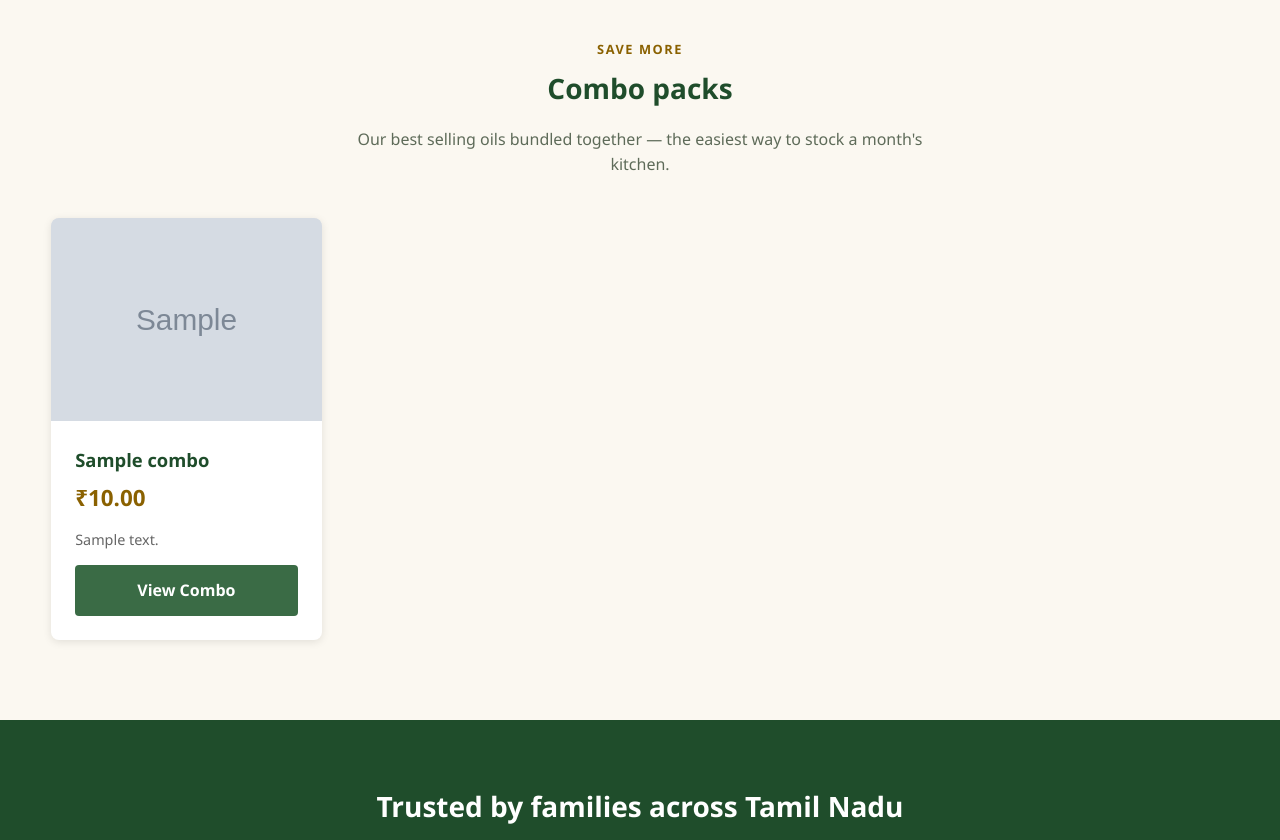
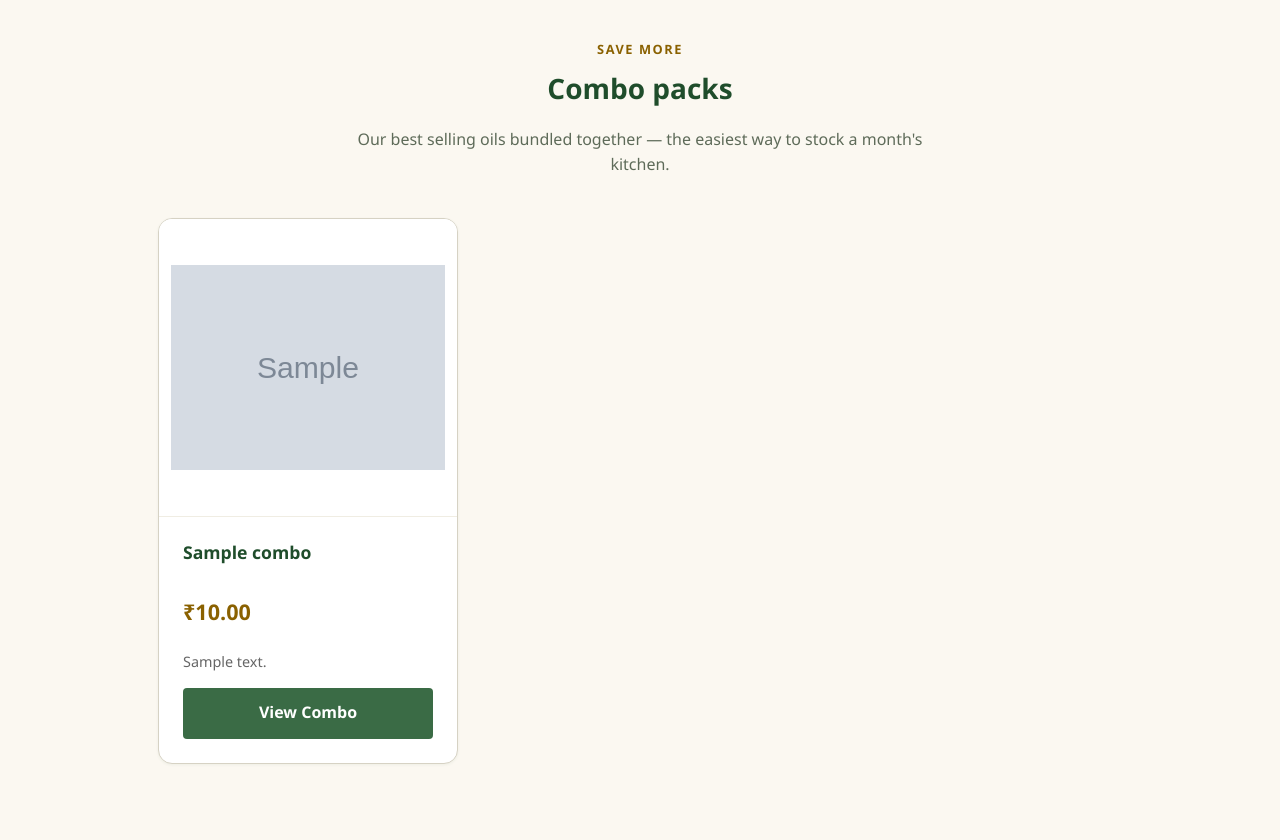
Before and after one commit to SuriyaVenkatesan01/Avee_Foods, a Django app: page / in a window 1280 px wide. Shown: the part 4120-4960 px from the top of the page. Run offline with Django 5.2, Linux system fonts and the light colour scheme; tables that the repository leaves empty hold one stand-in row (values such as "Sample post"); grey boxes marked "Sample" are stand-in pictures; data that the repository does not hold is empty.

Commit message:
Real category icons, and fix the product card layout
Icons: the lookup only tried cat-<slug>.png, so the icons already shipped
(oil, honey, ghee, spices) never matched and every pill fell back to a
diamond. It now also tries <slug>.png and a keyword match, so "Chili
Poweder" finds spices.png despite the spelling. The All pill uses all.png.

Card: a row of cards was ragged and drifted left of the centred heading.
- Grid tracks capped at 300px and centred, so two products no longer
  stretch into slabs or hug the left edge.
- The filter wrapper stretches and the card fills it, so heights match.
- Names reserve two lines, so chips, prices and buttons align across a row.
- The price row is a flex row with nowrap parts; "/ 1 L" was breaking
  between the 1 and the L. An empty MRP span now collapses.
- Images are `contain` on a square white tile, so a bottle shows whole
  instead of being cropped top and bottom.
- Softer border, rounder corners, and focus-within matches hover.

Co-Authored-By: Claude Opus 5 (1M context) <noreply@anthropic.com>

```diff
--- a/website/templates/website/base.html
+++ b/website/templates/website/base.html
@@ -753,42 +753,74 @@
         /* min() keeps a single column from ever exceeding the viewport width */
         .products-grid {
             display: grid;
-            grid-template-columns: repeat(auto-fill, minmax(min(250px, 100%), 1fr));
+            /* Capped at 300px so two products do not stretch into slabs, and
+               centred so a short row sits under the heading instead of
+               drifting to the left edge of a wide screen. */
+            grid-template-columns: repeat(auto-fill, minmax(min(250px, 100%), 300px));
+            justify-content: center;
             gap: clamp(1rem, 3vw, 2rem);
             margin-bottom: clamp(2rem, 6vw, 3rem);
         }
 
+        /* Filter wrapper must stretch, or its card keeps its natural height
+           and neighbouring cards end up ragged. */
+        .products-grid > .product-filter-item {
+            display: flex;
+        }
+
+        .products-grid > .product-filter-item > .product-card {
+            width: 100%;
+        }
+
         .product-card {
             background: white;
-            border-radius: 8px;
+            border: 1px solid var(--border);
+            border-radius: 14px;
             overflow: hidden;
-            box-shadow: 0 2px 8px rgba(0,0,0,0.1);
-            transition: transform 0.3s, box-shadow 0.3s;
+            box-shadow: 0 1px 3px rgba(31, 77, 43, 0.06);
+            transition: transform 0.25s, box-shadow 0.25s, border-color 0.25s;
             display: flex;
             flex-direction: column;
             position: relative;
+            height: 100%;
         }
 
         .product-card:hover {
-            transform: translateY(-5px);
-            box-shadow: 0 4px 12px rgba(0,0,0,0.2);
+            transform: translateY(-4px);
+            border-color: var(--accent);
+            box-shadow: 0 10px 24px rgba(31, 77, 43, 0.12);
+        }
+
+        /* Keyboard users get the same affordance as the hover state */
+        .product-card:focus-within {
+            border-color: var(--accent);
+            box-shadow: 0 10px 24px rgba(31, 77, 43, 0.12);
         }
 
         .product-image {
             width: 100%;
-            aspect-ratio: 4 / 3;
-            background-color: var(--light);
+            aspect-ratio: 1 / 1;
+            background-color: #fff;
             display: flex;
             align-items: center;
             justify-content: center;
             overflow: hidden;
             color: var(--muted);
+            padding: 0.75rem;
+            border-bottom: 1px solid var(--light);
         }
 
         .product-image img {
             width: 100%;
             height: 100%;
-            object-fit: cover;
+            /* `contain`, not `cover`: a bottle shot should show the whole
+               bottle rather than being cropped top and bottom. */
+            object-fit: contain;
+            transition: transform 0.3s;
+        }
+
+        .product-card:hover .product-image img {
+            transform: scale(1.04);
         }
 
         .product-info {
@@ -804,10 +836,15 @@
         }
 
         .product-name {
-            font-size: 1.15rem;
+            font-size: 1.1rem;
             font-weight: bold;
-            margin-bottom: 0.35rem;
-            overflow-wrap: anywhere;
+            line-height: 1.3;
+            /* Two lines' worth of space whatever the name's length, so the
+               chips, price and button align across a row of cards. A longer
+               name still wraps onto a third line rather than being clipped. */
+            min-height: calc(2 * 1.3em);
+            margin-bottom: 0.5rem;
+            overflow-wrap: break-word;
         }
 
         .product-name a {
@@ -820,24 +857,34 @@
         }
 
         .product-price {
-            font-size: 1.4rem;
+            font-size: 1.35rem;
             color: var(--accent-text);
             font-weight: bold;
-            margin-bottom: 0.75rem;
+            margin-bottom: 0.9rem;
+            /* Lay the parts out as a row so the unit wraps as a whole; before
+               this "/ 1 L" could break between the 1 and the L. */
+            display: flex;
+            flex-wrap: wrap;
+            align-items: baseline;
+            gap: 0.35rem;
+            min-height: 1.9em;
         }
 
         .product-price .mrp {
-            font-size: 0.9rem;
+            font-size: 0.88rem;
             color: var(--muted);
             text-decoration: line-through;
             font-weight: normal;
-            margin-left: 0.4rem;
-        }
+            white-space: nowrap;
+        }
+
+        .product-price .mrp:empty { display: none; }
 
         .product-price .from {
             font-size: 0.8rem;
             color: var(--muted);
             font-weight: normal;
+            white-space: nowrap;
         }
 
         .product-description {
--- a/website/templates/website/home.html
+++ b/website/templates/website/home.html
@@ -71,7 +71,9 @@
         <h2 class="section-title" id="our-products-heading">Our Products</h2>
         <div class="category-filter-grid" aria-label="Filter products by category">
             <button type="button" class="category-filter active" data-category-filter="all" aria-pressed="true">
-                <span class="category-filter-icon">&#9670;</span><span>All</span>
+                <span class="category-filter-icon">
+                    <img src="{% static 'img/icon/all.png' %}" alt="" loading="lazy" decoding="async">
+                </span><span>All</span>
             </button>
             {% comment %}
                 Icon comes from static/img/icon/cat-<slug>.png when that file
--- a/website/templatetags/avee_extras.py
+++ b/website/templatetags/avee_extras.py
@@ -50,12 +50,31 @@ def get_item(mapping, key):
     return ''
 
 
+# Artwork already in static/img/icon/ that suits a category whose slug does not
+# match a filename. Matched on substring, so "chili-poweder" and "red-chilli"
+# both land on spices.png without needing an exact spelling.
+CATEGORY_ICON_KEYWORDS = (
+    ('chil', 'spices'),
+    ('spice', 'spices'),
+    ('masala', 'spices'),
+    ('powder', 'spices'),
+    ('oil', 'oil'),
+    ('honey', 'honey'),
+    ('ghee', 'ghee'),
+    ('nut', 'basket'),
+    ('water', 'water'),
+)
+
+
 @register.filter
 def category_icon(category):
-    """URL of a category's PNG icon, or '' when no artwork has been added.
+    """URL of a category's PNG icon, or '' when no artwork fits.
 
-    Name the file after the category slug -- static/img/icon/cat-<slug>.png --
-    and it appears on its own, no code change needed for a new category.
+    Tried in order, first hit wins:
+      1. static/img/icon/cat-<slug>.png  -- drop a file in, no code change
+      2. static/img/icon/<slug>.png      -- matches the icons already shipped
+      3. a keyword match from CATEGORY_ICON_KEYWORDS
+
     Returning '' rather than a URL lets the template fall back to the emoji
     icon field instead of rendering a broken image.
 
@@ -63,8 +82,18 @@ def category_icon(category):
     would mean a newly dropped-in PNG stays invisible until the server is
     restarted, which is a confusing way for this to fail.
     """
-    slug = getattr(category, 'slug', '') or ''
+    slug = (getattr(category, 'slug', '') or '').lower()
     if not slug:
         return ''
-    path = f'img/icon/cat-{slug}.png'
-    return static(path) if finders.find(path) else ''
+
+    candidates = [f'cat-{slug}', slug]
+    for keyword, icon in CATEGORY_ICON_KEYWORDS:
+        if keyword in slug:
+            candidates.append(icon)
+            break
+
+    for name in candidates:
+        path = f'img/icon/{name}.png'
+        if finders.find(path):
+            return static(path)
+    return ''
```
